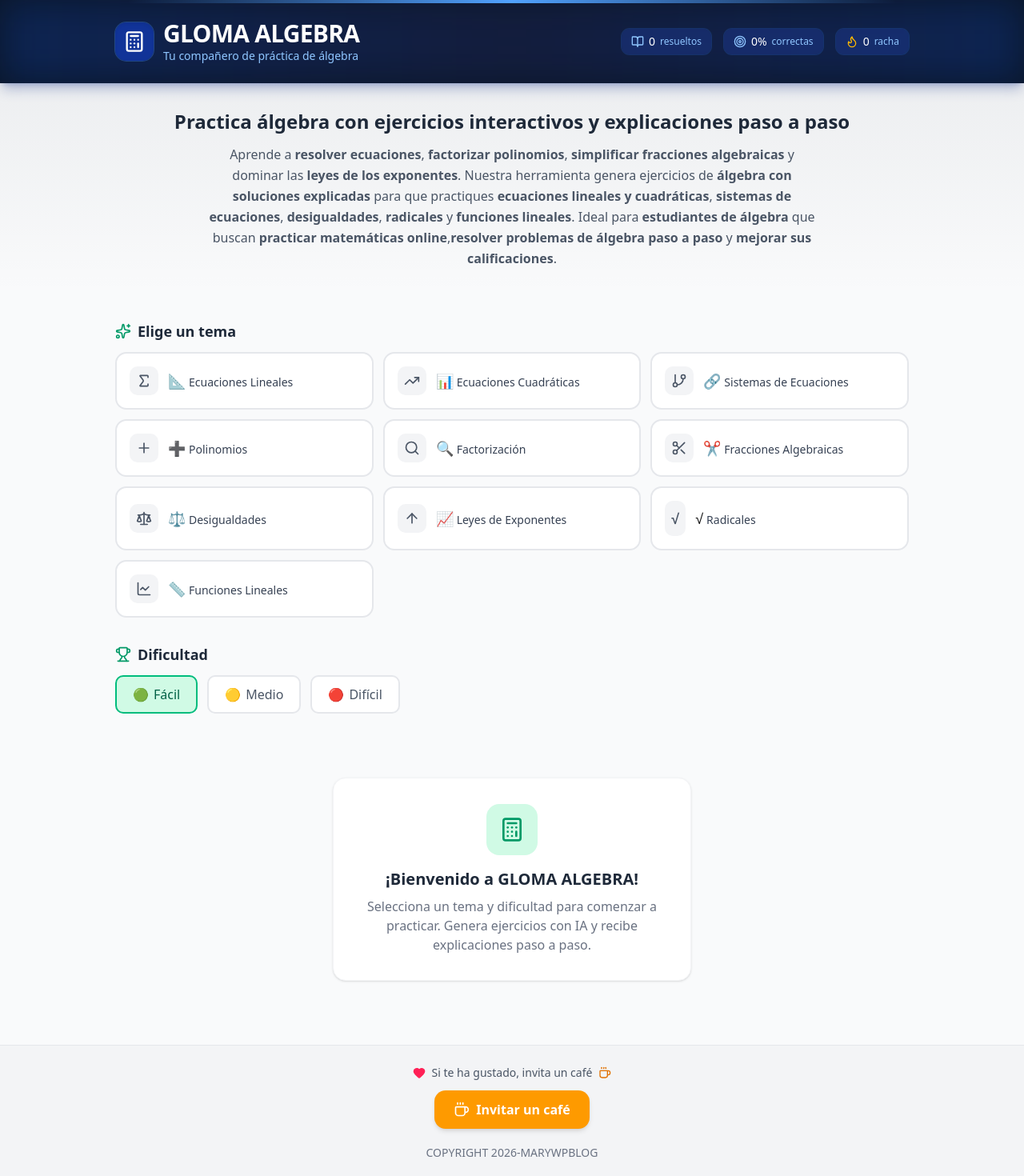
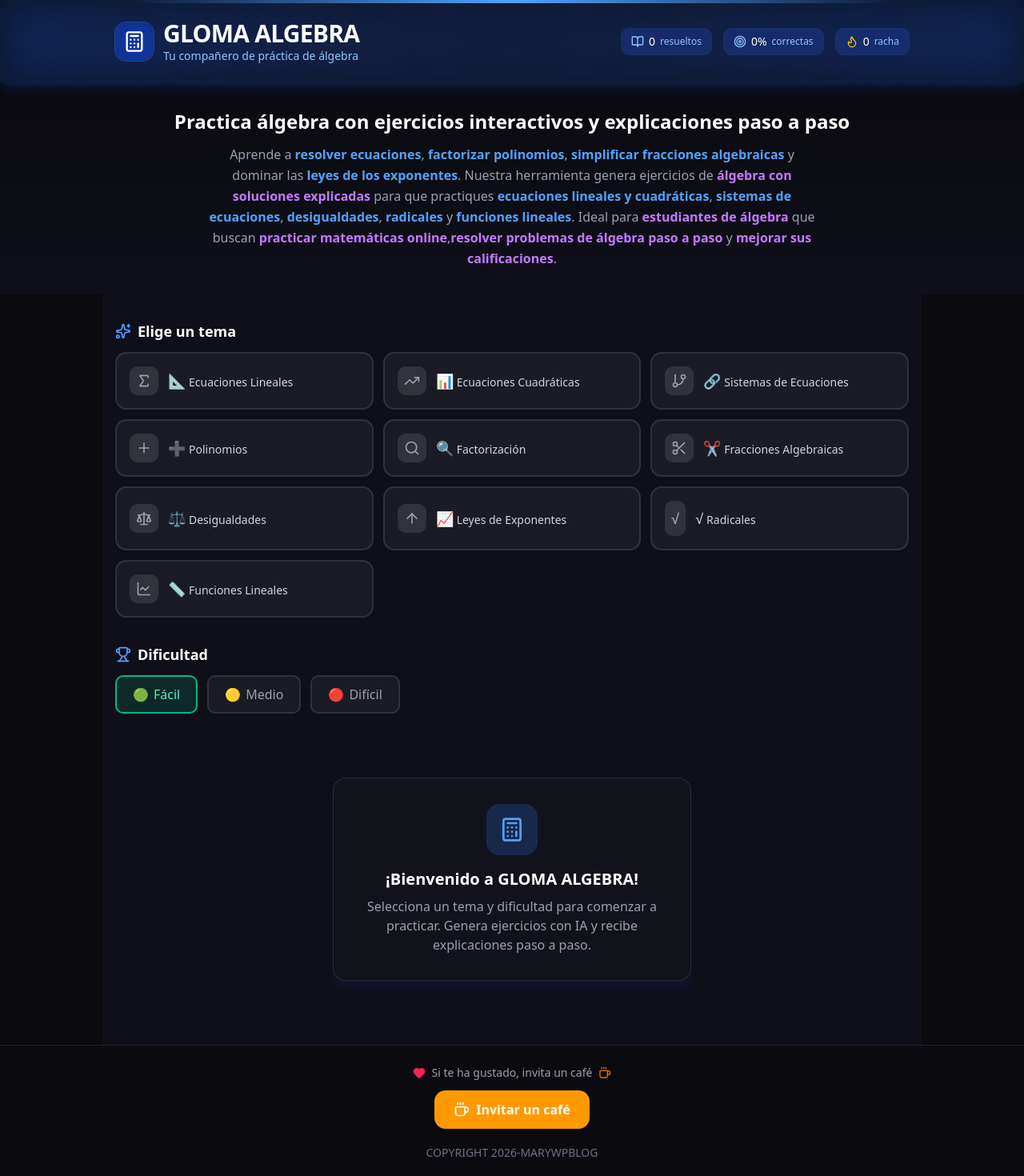
Before and after one commit to antonioava1961/gloma-algebra, a Next.js app: page / in a window 1280 px wide. Shown: the top 1470 px of the page at 80% size. Built offline with nearby package versions, Linux system fonts and the light colour scheme.

Commit message:
10a77bc4-7966-4064-af3d-d11e792b1d2a

```diff
--- a/src/app/page.tsx
+++ b/src/app/page.tsx
@@ -72,9 +72,9 @@ interface Difficulty {
 }
 
 const difficulties: Difficulty[] = [
-  { id: "facil", label: "Fácil", emoji: "🟢", colorClass: "text-emerald-700 border-emerald-300", bgSelectedClass: "bg-emerald-100 border-emerald-500 text-emerald-800" },
-  { id: "medio", label: "Medio", emoji: "🟡", colorClass: "text-amber-700 border-amber-300", bgSelectedClass: "bg-amber-100 border-amber-500 text-amber-800" },
-  { id: "dificil", label: "Difícil", emoji: "🔴", colorClass: "text-red-700 border-red-300", bgSelectedClass: "bg-red-100 border-red-500 text-red-800" },
+  { id: "facil", label: "Fácil", emoji: "🟢", colorClass: "text-emerald-400 border-emerald-500/50", bgSelectedClass: "bg-emerald-500/15 border-emerald-500 text-emerald-300" },
+  { id: "medio", label: "Medio", emoji: "🟡", colorClass: "text-amber-400 border-amber-500/50", bgSelectedClass: "bg-amber-500/15 border-amber-500 text-amber-300" },
+  { id: "dificil", label: "Difícil", emoji: "🔴", colorClass: "text-red-400 border-red-500/50", bgSelectedClass: "bg-red-500/15 border-red-500 text-red-300" },
 ];
 
 // ─── Solution step type ───────────────────────────────────────────
@@ -247,7 +247,7 @@ export default function Home() {
   const accuracy = stats.solved > 0 ? Math.round((stats.correct / stats.solved) * 100) : 0;
 
   return (
-    <div className="min-h-screen flex flex-col bg-gray-50">
+    <div className="min-h-screen flex flex-col bg-[#0a0a0f] text-gray-200">
       {/* ─── Header ─────────────────────────────────────────────── */}
       <header className="bg-[#0a1628] text-white shadow-lg shadow-blue-900/30 relative overflow-hidden">
         {/* Glow effect */}
@@ -288,29 +288,29 @@ export default function Home() {
       </header>
 
       {/* ─── SEO / Intro text ────────────────────────────────────── */}
-      <section className="bg-gradient-to-b from-[#0a1628]/5 to-transparent">
+      <section className="bg-gradient-to-b from-[#0a0a0f] to-[#0f0f1a]">
         <div className="max-w-4xl mx-auto px-4 py-6 sm:py-8 text-center">
-          <h2 className="text-xl sm:text-2xl font-bold text-gray-800 mb-3">
+          <h2 className="text-xl sm:text-2xl font-bold text-white mb-3">
             Practica álgebra con ejercicios interactivos y explicaciones paso a paso
           </h2>
-          <p className="text-gray-600 text-sm sm:text-base leading-relaxed max-w-3xl mx-auto">
-            Aprende a <strong>resolver ecuaciones</strong>, <strong>factorizar polinomios</strong>,
-            <strong> simplificar fracciones algebraicas</strong> y dominar las <strong>leyes de los exponentes</strong>.
-            Nuestra herramienta genera ejercicios de <strong>álgebra con soluciones explicadas</strong> para que practiques
-            <strong> ecuaciones lineales y cuadráticas</strong>, <strong>sistemas de ecuaciones</strong>,
-            <strong> desigualdades</strong>, <strong>radicales</strong> y <strong>funciones lineales</strong>.
-            Ideal para <strong>estudiantes de álgebra</strong> que buscan <strong>practicar matemáticas online</strong>,
-            <strong>resolver problemas de álgebra paso a paso</strong> y <strong>mejorar sus calificaciones</strong>.
+          <p className="text-gray-400 text-sm sm:text-base leading-relaxed max-w-3xl mx-auto">
+            Aprende a <strong className="text-blue-400">resolver ecuaciones</strong>, <strong className="text-blue-400">factorizar polinomios</strong>,
+            <strong className="text-blue-400"> simplificar fracciones algebraicas</strong> y dominar las <strong className="text-blue-400">leyes de los exponentes</strong>.
+            Nuestra herramienta genera ejercicios de <strong className="text-purple-400">álgebra con soluciones explicadas</strong> para que practiques
+            <strong className="text-blue-400"> ecuaciones lineales y cuadráticas</strong>, <strong className="text-blue-400">sistemas de ecuaciones</strong>,
+            <strong className="text-blue-400"> desigualdades</strong>, <strong className="text-blue-400">radicales</strong> y <strong className="text-blue-400">funciones lineales</strong>.
+            Ideal para <strong className="text-purple-400">estudiantes de álgebra</strong> que buscan <strong className="text-purple-400">practicar matemáticas online</strong>,
+            <strong className="text-purple-400">resolver problemas de álgebra paso a paso</strong> y <strong className="text-purple-400">mejorar sus calificaciones</strong>.
           </p>
         </div>
       </section>
 
       {/* ─── Main content ───────────────────────────────────────── */}
-      <main className="flex-1 max-w-5xl w-full mx-auto px-4 py-6 sm:py-8 space-y-6 sm:space-y-8">
+      <main className="flex-1 max-w-5xl w-full mx-auto px-4 py-6 sm:py-8 space-y-6 sm:space-y-8 bg-[#0f0f1a]">
         {/* ─── Topic Selection ───────────────────────────────────── */}
         <section>
-          <h2 className="text-lg font-semibold text-gray-800 mb-3 flex items-center gap-2">
-            <Sparkles className="size-5 text-emerald-600" />
+          <h2 className="text-lg font-semibold text-white mb-3 flex items-center gap-2">
+            <Sparkles className="size-5 text-blue-400" />
             Elige un tema
           </h2>
           <div className="grid grid-cols-1 sm:grid-cols-2 lg:grid-cols-3 gap-3">
@@ -324,13 +324,13 @@ export default function Home() {
                   onClick={() => handleTopicSelect(topic.id)}
                   className={`flex items-center gap-3 p-4 rounded-xl border-2 transition-all duration-200 text-left cursor-pointer ${
                     isSelected
-                      ? "border-emerald-500 bg-emerald-50 shadow-md"
-                      : "border-gray-200 bg-white hover:border-emerald-300 hover:shadow-sm"
+                      ? "border-blue-500 bg-blue-500/10 shadow-lg shadow-blue-500/20"
+                      : "border-white/10 bg-white/5 hover:border-white/20 hover:bg-white/8"
                   }`}
                 >
                   <div
                     className={`flex-shrink-0 p-2 rounded-lg ${
-                      isSelected ? "bg-emerald-200 text-emerald-800" : "bg-gray-100 text-gray-600"
+                      isSelected ? "bg-blue-500/30 text-blue-300" : "bg-white/10 text-gray-400"
                     }`}
                   >
                     {topic.icon}
@@ -339,7 +339,7 @@ export default function Home() {
                     <span className="text-lg mr-1">{topic.emoji}</span>
                     <span
                       className={`text-sm font-medium ${
-                        isSelected ? "text-emerald-800" : "text-gray-700"
+                        isSelected ? "text-blue-200" : "text-gray-300"
                       }`}
                     >
                       {topic.name}
@@ -353,8 +353,8 @@ export default function Home() {
 
         {/* ─── Difficulty Selector ───────────────────────────────── */}
         <section>
-          <h2 className="text-lg font-semibold text-gray-800 mb-3 flex items-center gap-2">
-            <Trophy className="size-5 text-emerald-600" />
+          <h2 className="text-lg font-semibold text-white mb-3 flex items-center gap-2">
+            <Trophy className="size-5 text-blue-400" />
             Dificultad
           </h2>
           <div className="flex flex-wrap gap-3">
@@ -367,7 +367,7 @@ export default function Home() {
                   whileTap={{ scale: 0.96 }}
                   onClick={() => setDifficulty(d.id)}
                   className={`px-5 py-2.5 rounded-lg border-2 font-medium transition-all duration-200 cursor-pointer ${
-                    isSelected ? d.bgSelectedClass : "bg-white border-gray-200 text-gray-600 hover:border-gray-300"
+                    isSelected ? d.bgSelectedClass : "bg-white/5 border-white/10 text-gray-400 hover:border-white/20"
                   }`}
                 >
                   <span className="mr-1.5">{d.emoji}</span>
@@ -388,15 +388,15 @@ export default function Home() {
               exit={{ opacity: 0, y: -20 }}
               transition={{ duration: 0.3 }}
             >
-              <Card className="rounded-xl shadow-md border-0 overflow-hidden">
-                <CardHeader className="bg-gradient-to-r from-emerald-600 to-emerald-700 text-white">
+              <Card className="rounded-xl shadow-lg shadow-blue-900/20 border border-white/10 bg-[#12121a] overflow-hidden">
+                <CardHeader className="bg-gradient-to-r from-blue-600 to-indigo-600 text-white">
                   <div className="flex flex-col sm:flex-row sm:items-center sm:justify-between gap-3">
                     <div>
                       <CardTitle className="text-lg flex items-center gap-2">
                         <BookOpen className="size-5" />
                         Ejercicio
                       </CardTitle>
-                      <CardDescription className="text-emerald-200 mt-1">
+                      <CardDescription className="text-blue-200 mt-1">
                         {topics.find((t) => t.id === selectedTopic)?.emoji}{" "}
                         {topics.find((t) => t.id === selectedTopic)?.name} •{" "}
                         {difficulties.find((d) => d.id === difficulty)?.label}
@@ -405,7 +405,7 @@ export default function Home() {
                     <Button
                       onClick={handleGenerateExercise}
                       disabled={isLoadingExercise}
-                      className="bg-white text-emerald-700 hover:bg-emerald-50 font-semibold shadow-sm self-start sm:self-auto"
+                      className="bg-white/10 text-white hover:bg-white/20 font-semibold shadow-sm self-start sm:self-auto border border-white/20"
                     >
                       {isLoadingExercise ? (
                         <Loader2 className="size-4 animate-spin" />
@@ -430,11 +430,11 @@ export default function Home() {
                   {/* No exercise yet */}
                   {!isLoadingExercise && !currentExercise && (
                     <div className="text-center py-10">
-                      <Calculator className="size-12 text-gray-300 mx-auto mb-3" />
-                      <p className="text-gray-500 text-lg">
+                      <Calculator className="size-12 text-gray-500 mx-auto mb-3" />
+                      <p className="text-gray-400 text-lg">
                         Haz clic en &quot;Generar Nuevo Ejercicio&quot; para comenzar
                       </p>
-                      <p className="text-gray-400 text-sm mt-1">
+                      <p className="text-gray-500 text-sm mt-1">
                         Se generará un ejercicio de álgebra adaptado a tu nivel
                       </p>
                     </div>
@@ -450,8 +450,8 @@ export default function Home() {
                       className="space-y-5"
                     >
                       {/* Exercise problem */}
-                      <div className="bg-gray-50 rounded-xl p-6 text-center border border-gray-100">
-                        <p className="text-xl sm:text-2xl font-mono font-semibold text-gray-800 leading-relaxed">
+                      <div className="bg-white/5 rounded-xl p-6 text-center border border-white/10">
+                        <p className="text-xl sm:text-2xl font-mono font-semibold text-blue-200 leading-relaxed">
                           {currentExercise.exercise}
                         </p>
                       </div>
@@ -462,7 +462,7 @@ export default function Home() {
                           variant="ghost"
                           size="sm"
                           onClick={() => setShowHint(!showHint)}
-                          className="text-amber-600 hover:text-amber-700 hover:bg-amber-50"
+                          className="text-amber-400 hover:text-amber-300 hover:bg-amber-500/10"
                         >
                           <Lightbulb className="size-4" />
                           {showHint ? "Ocultar pista" : "Mostrar pista"}
@@ -476,9 +476,9 @@ export default function Home() {
                             exit={{ opacity: 0, height: 0 }}
                             transition={{ duration: 0.2 }}
                           >
-                            <div className="bg-amber-50 border border-amber-200 rounded-lg p-4 flex items-start gap-2">
-                              <Lightbulb className="size-4 text-amber-600 mt-0.5 flex-shrink-0" />
-                              <p className="text-sm text-amber-800">{currentExercise.hint}</p>
+                            <div className="bg-amber-500/10 border border-amber-500/20 rounded-lg p-4 flex items-start gap-2">
+                              <Lightbulb className="size-4 text-amber-400 mt-0.5 flex-shrink-0" />
+                              <p className="text-sm text-amber-200">{currentExercise.hint}</p>
                             </div>
                           </motion.div>
                         )}
@@ -486,7 +486,7 @@ export default function Home() {
 
                       {/* Answer input */}
                       <div className="space-y-3">
-                        <label className="text-sm font-medium text-gray-700">
+                        <label className="text-sm font-medium text-gray-300">
                           Tu respuesta:
                         </label>
                         <div className="flex gap-2">
@@ -500,13 +500,13 @@ export default function Home() {
                                 handleCheckAnswer();
                               }
                             }}
-                            className="font-mono text-lg flex-1"
+                            className="font-mono text-lg flex-1 bg-white/5 border-white/10 text-white placeholder:text-gray-500"
                             disabled={isCheckingAnswer}
                           />
                           <Button
                             onClick={handleCheckAnswer}
                             disabled={!studentAnswer.trim() || isCheckingAnswer}
-                            className="bg-emerald-600 hover:bg-emerald-700 text-white font-semibold px-5"
+                            className="bg-blue-600 hover:bg-blue-700 text-white font-semibold px-5"
                           >
                             {isCheckingAnswer ? (
                               <Loader2 className="size-4 animate-spin" />
@@ -528,20 +528,20 @@ export default function Home() {
                             transition={{ duration: 0.3 }}
                           >
                             {checkResult.isCorrect ? (
-                              <div className="bg-emerald-50 border border-emerald-200 rounded-xl p-4 flex items-start gap-3">
-                                <CheckCircle2 className="size-6 text-emerald-600 flex-shrink-0 mt-0.5" />
+                              <div className="bg-emerald-500/10 border border-emerald-500/20 rounded-xl p-4 flex items-start gap-3">
+                                <CheckCircle2 className="size-6 text-emerald-400 flex-shrink-0 mt-0.5" />
                                 <div>
-                                  <p className="font-semibold text-emerald-800">¡Correcto! 🎉</p>
-                                  <p className="text-sm text-emerald-700 mt-1">{checkResult.feedback}</p>
+                                  <p className="font-semibold text-emerald-300">¡Correcto! 🎉</p>
+                                  <p className="text-sm text-emerald-400 mt-1">{checkResult.feedback}</p>
                                 </div>
                               </div>
                             ) : (
-                              <div className="bg-red-50 border border-red-200 rounded-xl p-4 flex items-start gap-3">
-                                <XCircle className="size-6 text-red-600 flex-shrink-0 mt-0.5" />
+                              <div className="bg-red-500/10 border border-red-500/20 rounded-xl p-4 flex items-start gap-3">
+                                <XCircle className="size-6 text-red-400 flex-shrink-0 mt-0.5" />
                                 <div>
-                                  <p className="font-semibold text-red-800">Incorrecto</p>
-                                  <p className="text-sm text-red-700 mt-1">{checkResult.feedback}</p>
-                                  <p className="text-sm text-red-600 mt-2 font-medium">
+                                  <p className="font-semibold text-red-300">Incorrecto</p>
+                                  <p className="text-sm text-red-400 mt-1">{checkResult.feedback}</p>
+                                  <p className="text-sm text-red-400 mt-2 font-medium">
                                     Respuesta correcta:{" "}
                                     <span className="font-mono">{checkResult.correctAnswer}</span>
                                   </p>
@@ -557,7 +557,7 @@ export default function Home() {
                         <Button
                           variant="outline"
                           onClick={handleShowSolution}
-                          className="border-emerald-300 text-emerald-700 hover:bg-emerald-50 font-medium"
+                          className="border-blue-500/30 text-blue-400 hover:bg-blue-500/10 font-medium"
                         >
                           <BookOpen className="size-4" />
                           {showSolution ? "Solución" : "Mostrar Solución Completa"}
@@ -591,7 +591,7 @@ export default function Home() {
                                 ))}
                               </div>
                             ) : solution && solution.length > 0 ? (
-                              <div className="bg-white border border-gray-200 rounded-xl overflow-hidden">
+                              <div className="bg-[#12121a] border border-white/10 rounded-xl overflow-hidden">
                                 <Accordion type="multiple" defaultValue={["step-0"]} className="w-full">
                                   {solution.map((step, index) => (
                                     <AccordionItem
@@ -599,23 +599,23 @@ export default function Home() {
                                       value={`step-${index}`}
                                       className="border-b last:border-b-0"
                                     >
-                                      <AccordionTrigger className="px-4 hover:no-underline hover:bg-gray-50">
+                                      <AccordionTrigger className="px-4 hover:no-underline hover:bg-white/5">
                                         <div className="flex items-center gap-3 text-left">
-                                          <Badge className="bg-emerald-100 text-emerald-800 hover:bg-emerald-200 border-0 font-semibold rounded-full size-7 flex items-center justify-center p-0">
+                                          <Badge className="bg-blue-500/20 text-blue-300 hover:bg-blue-500/30 border-0 font-semibold rounded-full size-7 flex items-center justify-center p-0">
                                             {index + 1}
                                           </Badge>
-                                          <span className="font-medium text-gray-800">
+                                          <span className="font-medium text-gray-200">
                                             {step.title}
                                           </span>
                                         </div>
                                       </AccordionTrigger>
                                       <AccordionContent className="px-4 pb-4">
                                         <div className="ml-10 space-y-3">
-                                          <p className="text-gray-600 text-sm leading-relaxed">
+                                          <p className="text-gray-400 text-sm leading-relaxed">
                                             {step.explanation}
                                           </p>
-                                          <div className="bg-gray-50 rounded-lg p-3 border border-gray-100">
-                                            <p className="font-mono text-emerald-800 font-medium text-sm">
+                                          <div className="bg-white/5 rounded-lg p-3 border border-white/10">
+                                            <p className="font-mono text-blue-300 font-medium text-sm">
                                               {step.calculation}
                                             </p>
                                           </div>
@@ -645,14 +645,14 @@ export default function Home() {
             transition={{ delay: 0.2 }}
             className="text-center py-12"
           >
-            <div className="bg-white rounded-2xl shadow-sm border border-gray-100 p-8 max-w-md mx-auto">
-              <div className="bg-emerald-100 size-16 rounded-2xl flex items-center justify-center mx-auto mb-4">
-                <Calculator className="size-8 text-emerald-600" />
+            <div className="bg-[#12121a] rounded-2xl shadow-lg shadow-blue-900/20 border border-white/10 p-8 max-w-md mx-auto">
+              <div className="bg-blue-500/20 size-16 rounded-2xl flex items-center justify-center mx-auto mb-4">
+                <Calculator className="size-8 text-blue-400" />
               </div>
-              <h3 className="text-xl font-semibold text-gray-800 mb-2">
+              <h3 className="text-xl font-semibold text-white mb-2">
                 ¡Bienvenido a GLOMA ALGEBRA!
               </h3>
-              <p className="text-gray-500">
+              <p className="text-gray-400">
                 Selecciona un tema y dificultad para comenzar a practicar.
                 Genera ejercicios con IA y recibe explicaciones paso a paso.
               </p>
@@ -662,11 +662,11 @@ export default function Home() {
       </main>
 
       {/* ─── Footer ─────────────────────────────────────────────── */}
-      <footer className="mt-auto bg-gray-100 border-t border-gray-200 py-6">
+      <footer className="mt-auto bg-[#0a0a0f] border-t border-white/10 py-6">
         <div className="max-w-5xl mx-auto px-4 space-y-5">
           {/* Coffee donation section */}
           <div className="flex flex-col items-center gap-3">
-            <div className="flex items-center gap-2 text-gray-600">
+            <div className="flex items-center gap-2 text-gray-400">
               <Heart className="size-4 text-rose-500 fill-rose-500" />
               <span className="text-sm font-medium">Si te ha gustado, invita un café</span>
               <Coffee className="size-4 text-amber-600" />
```
